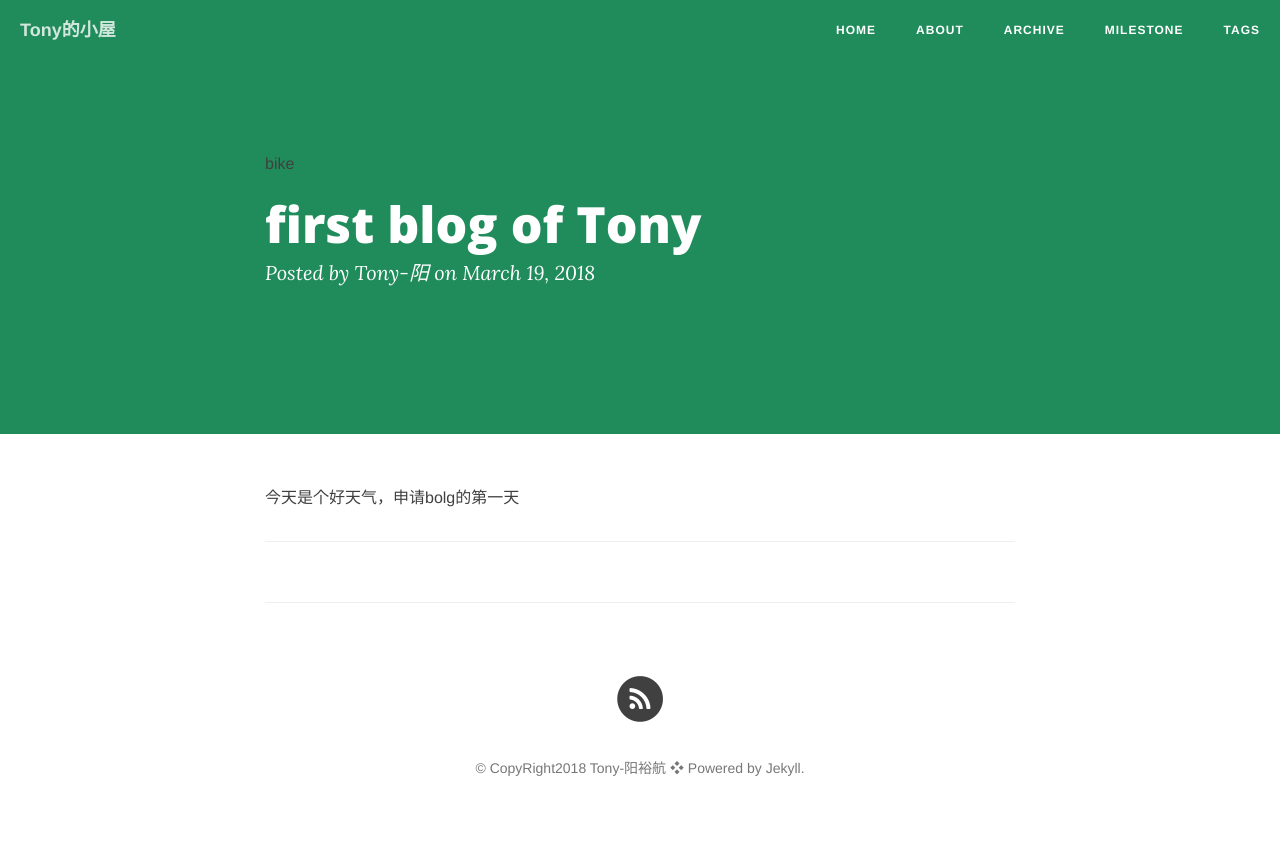
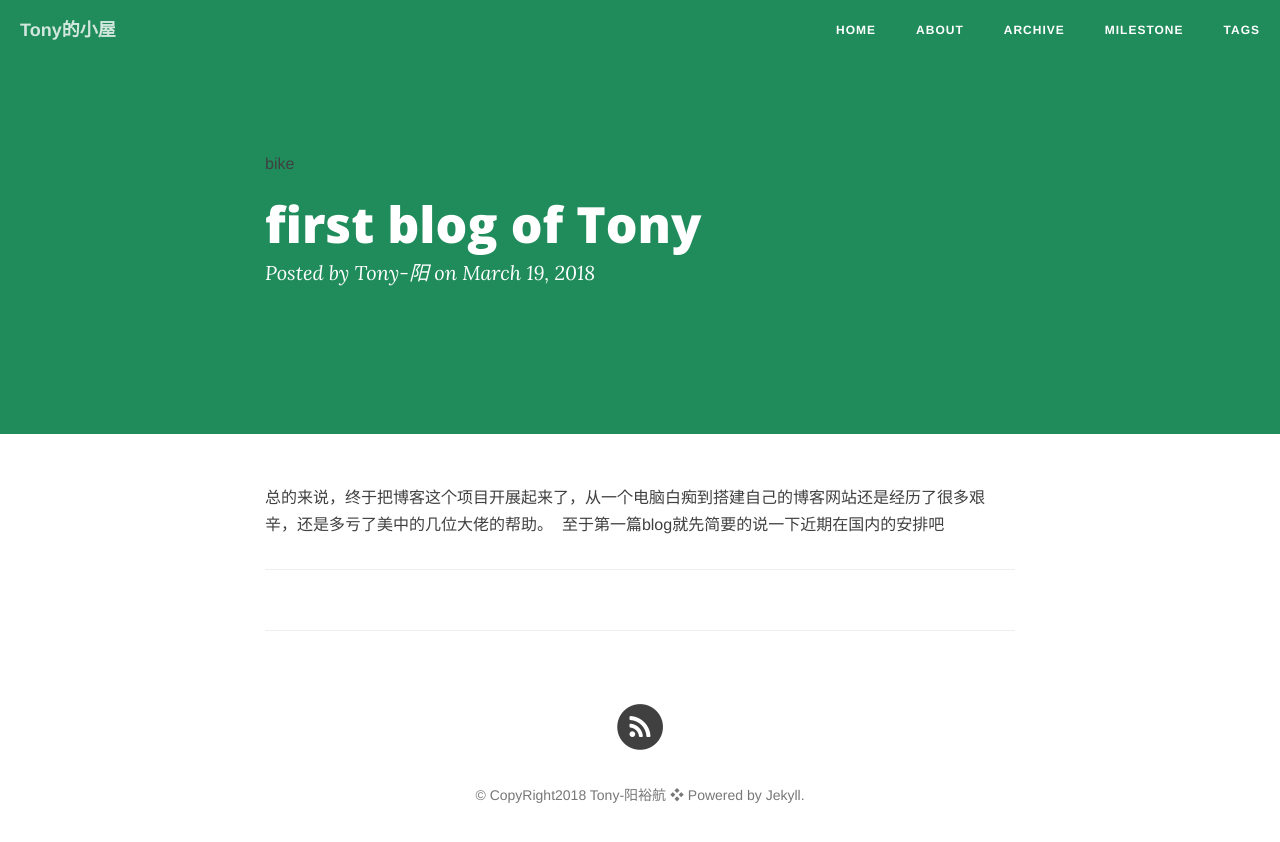
Before and after one commit to yyh712712/Blog-Template, a Jekyll site: the page built from _posts/2018-03-19-firstblog.md, in a window 1280 px wide. Shown: the top 842 px of the page. Built offline with Jekyll 4.4.1, drawn with Linux system fonts in a browser that asks for light colours; nearby versions of some CDN libraries; comment, search, counter and statistics services are not loaded.

Commit message:
Update 2018-03-19-firstblog.md

```diff
--- a/_posts/2018-03-19-firstblog.md
+++ b/_posts/2018-03-19-firstblog.md
@@ -6,4 +6,4 @@ categories: blog
 tags: [bike]
 description: 文章金句。
 ---
-今天是个好天气，申请bolg的第一天
+总的来说，终于把博客这个项目开展起来了，从一个电脑白痴到搭建自己的博客网站还是经历了很多艰辛，还是多亏了美中的几位大佬的帮助。  至于第一篇blog就先简要的说一下近期在国内的安排吧
```
